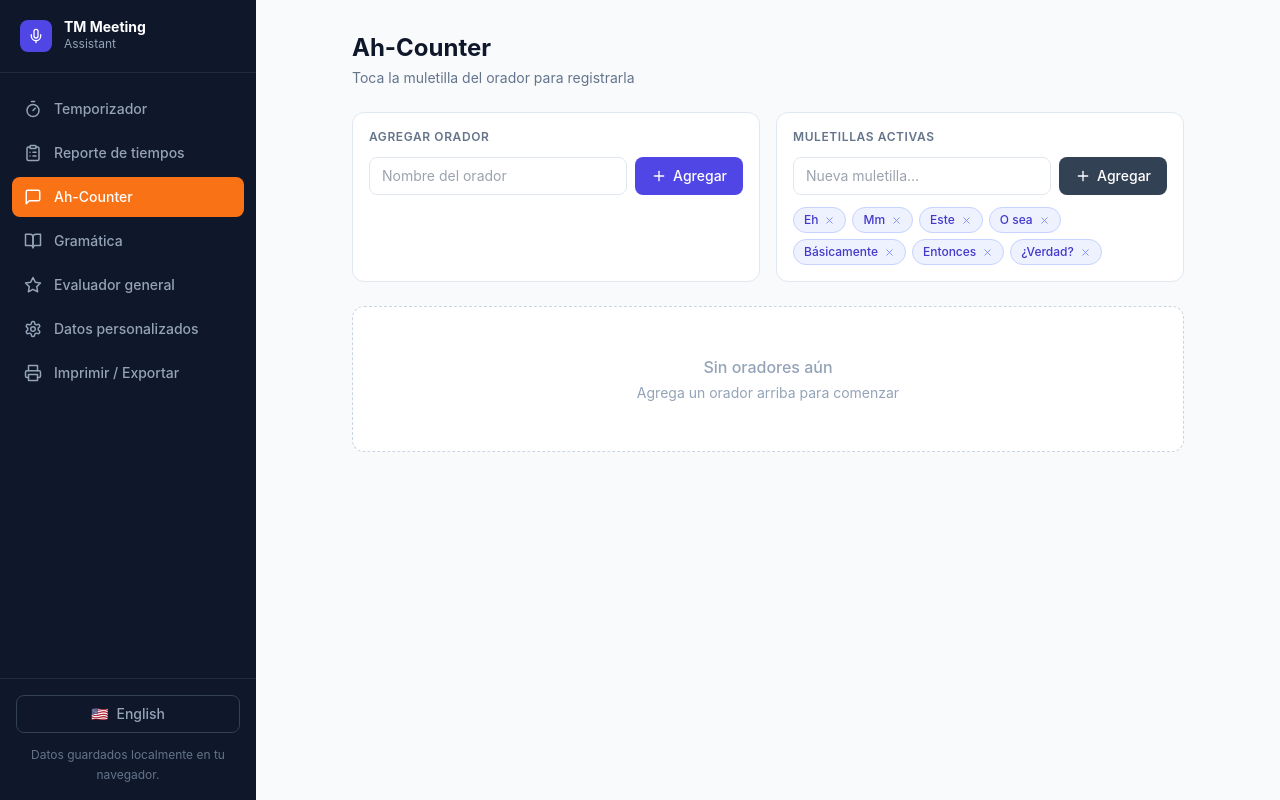
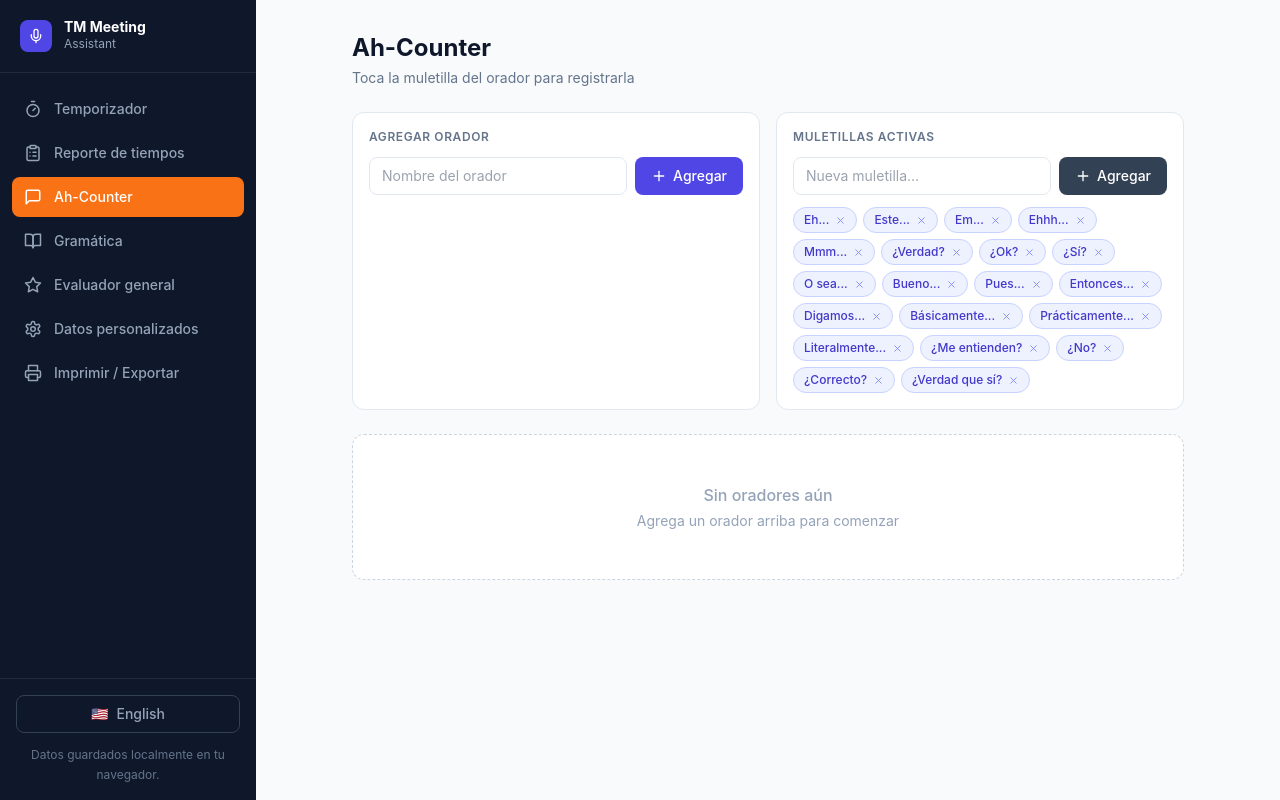
Before and after one commit to Jengaup/Toastmaster-Tool, a React (Vite) app: page /#/ah-counter in a window 1280 px wide. Built offline with nearby package versions, Linux system fonts and the light colour scheme.

Commit message:
Expand Ah-Counter default filler words to 20 common Spanish fillers
Co-Authored-By: Claude Sonnet 4.6 <noreply@anthropic.com>
Claude-Session: https://claude.ai/code/session_01BqePJBq4JQbiAP6CAT8T6n

```diff
--- a/src/views/AhCounter.tsx
+++ b/src/views/AhCounter.tsx
@@ -10,7 +10,13 @@ import { Badge } from '../components/ui/Badge'
 
 function newId() { return Date.now().toString(36) + Math.random().toString(36).slice(2) }
 
-const DEFAULT_WORDS = ['Eh', 'Mm', 'Este', 'O sea', 'Básicamente', 'Entonces', '¿Verdad?']
+const DEFAULT_WORDS = [
+  'Eh...', 'Este...', 'Em...', 'Ehhh...', 'Mmm...',
+  '¿Verdad?', '¿Ok?', '¿Sí?', 'O sea...', 'Bueno...',
+  'Pues...', 'Entonces...', 'Digamos...', 'Básicamente...',
+  'Prácticamente...', 'Literalmente...', '¿Me entienden?',
+  '¿No?', '¿Correcto?', '¿Verdad que sí?',
+]
 
 export default function AhCounter() {
   const { t } = useLanguage()
```
